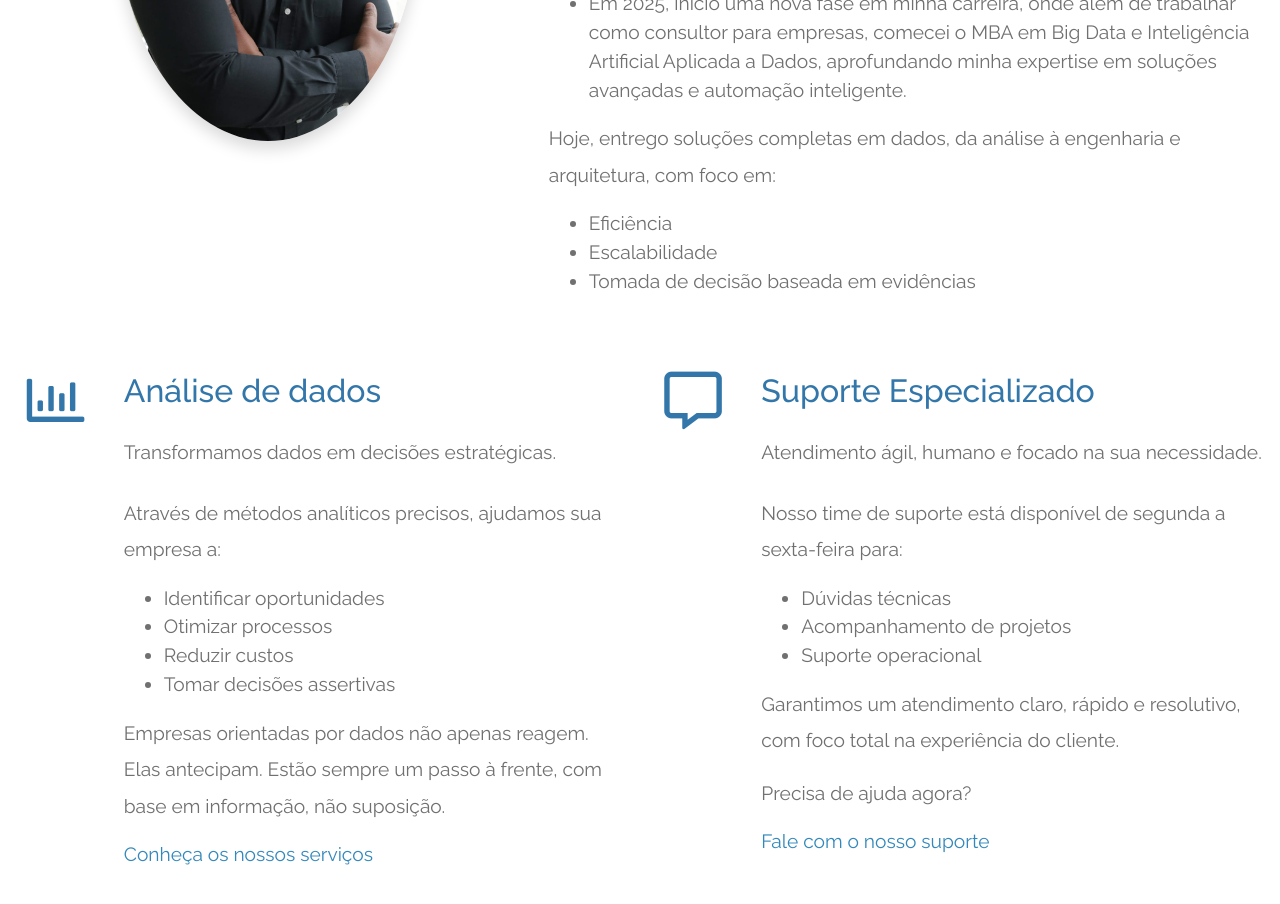
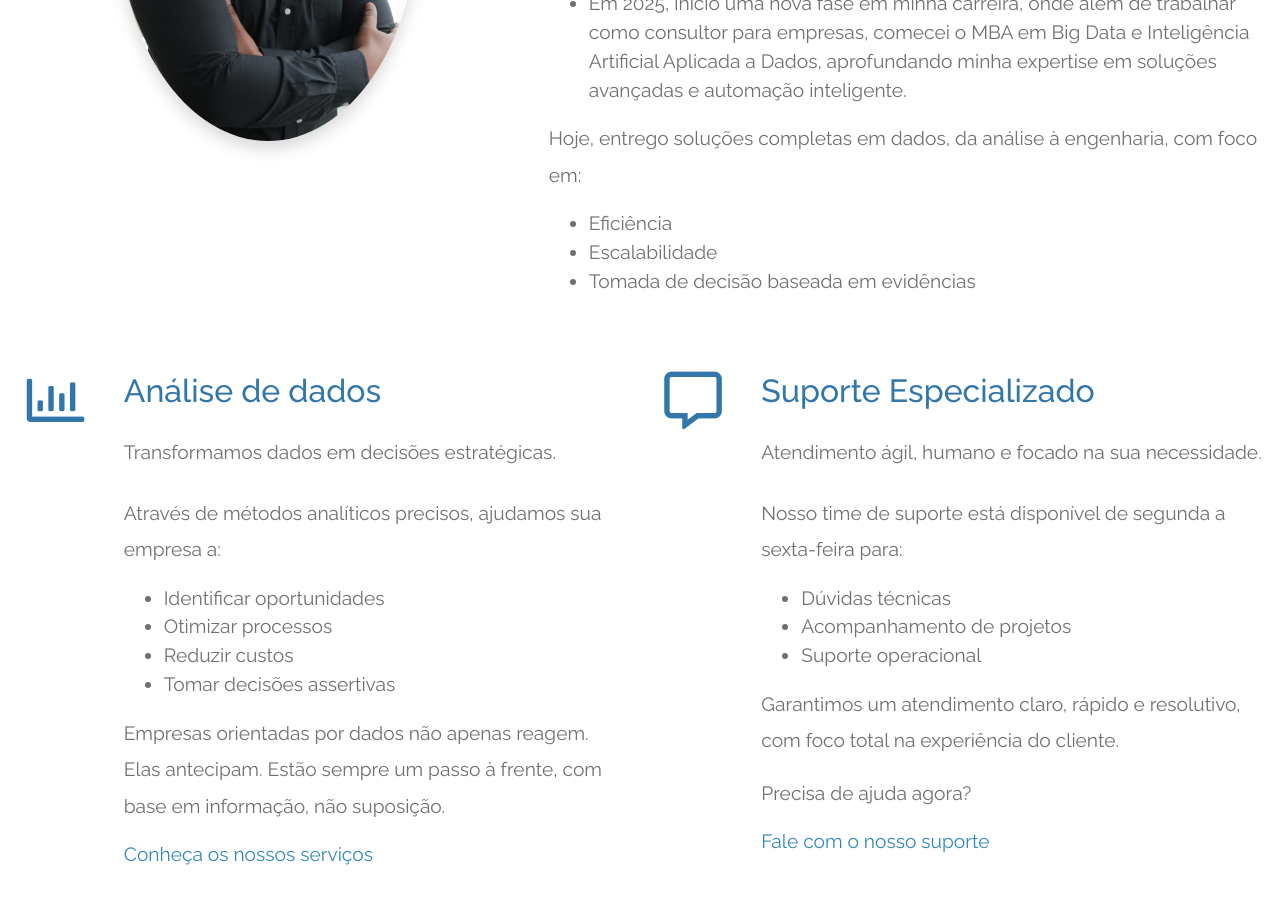
Before and after one commit to reginaldoa/Site_pessoal, a plain HTML site: page index.html in a window 1280 px wide. Shown: the part 1380-2284 px from the top of the page. Drawn offline with Linux system fonts and the light colour scheme.

Commit message:
Update index.html

```diff
--- a/index.html
+++ b/index.html
@@ -88,7 +88,7 @@ https://www.tooplate.com/view/2117-infinite-loop
                         <li>No mesmo ano, iniciei uma pós-graduação em Gestão de Tecnologia, com foco em alinhar práticas técnicas aos objetivos estratégicos das empresas.</li>
                         <li>Em 2025, inicio uma nova fase em minha carreira, onde além de trabalhar como consultor para empresas, comecei o MBA em Big Data e Inteligência Artificial Aplicada a Dados, aprofundando minha expertise em soluções avançadas e automação inteligente.</li>
                       </ul>
-                      <p>Hoje, entrego soluções completas em dados, da análise à engenharia e arquitetura, com foco em:</p>
+                      <p>Hoje, entrego soluções completas em dados, da análise à engenharia, com foco em:</p>
                       <ul>
                         <li>Eficiência</li>
                         <li>Escalabilidade</li>
```
